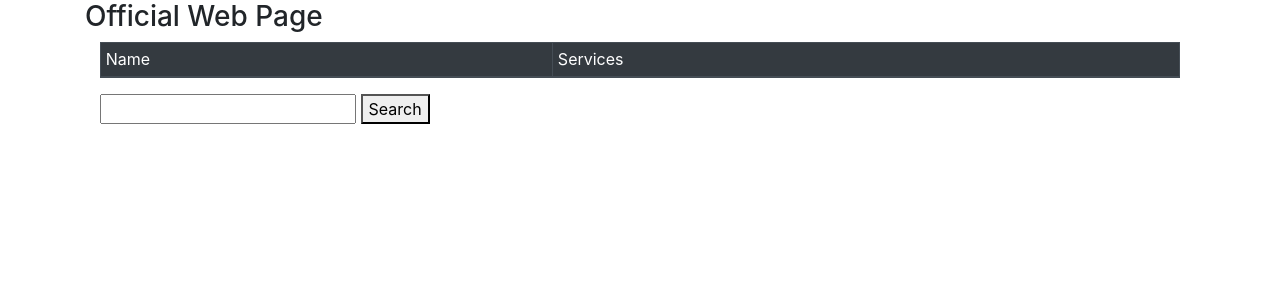
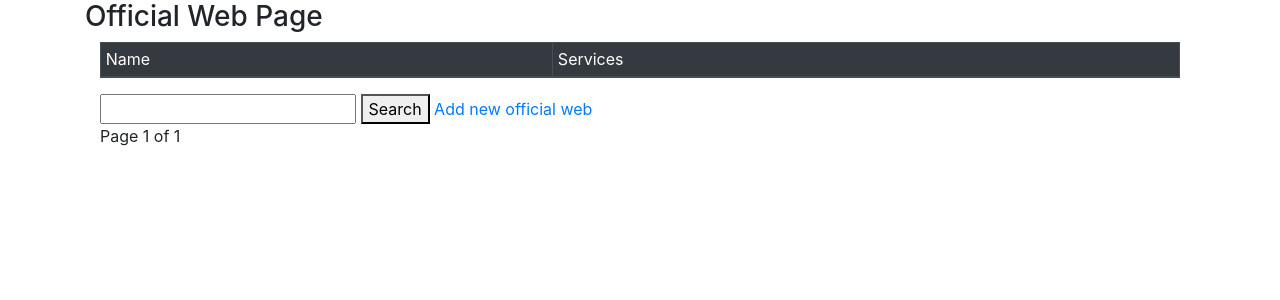
Before and after one commit to Jasson-Reynaldo/Final_SSWP_GameStation, a Django app: page /official_web in a window 1280 px wide. Shown: the part 200-500 px from the top of the page. Run offline with Django 3.2, Linux system fonts and the light colour scheme; data that the repository does not hold is empty; some web fonts are replaced.

Commit message:
Update Developer and Official Web: Add paginator and add item

```diff
--- a/GameStation/GameList/controllers/developer_controller.py
+++ b/GameStation/GameList/controllers/developer_controller.py
@@ -4,6 +4,7 @@ from django.forms.models import model_to_dict
 from django.http import HttpResponse, HttpResponseRedirect, JsonResponse
 from django.urls import reverse
 from GameList.forms.developer import DeveloperForm
+from django.core.paginator import Paginator
 from django.contrib.auth.decorators import login_required
 import requests
 
@@ -22,8 +23,11 @@ def index(request):
                 developers = developers.filter(last_name__icontains=name)
     else:
         developers = Developer.objects.all()
+    paginator = Paginator(developers, 10)
+    page_number = request.GET.get('page')
+    page_obj = paginator.get_page(page_number)
     data = {
-        'developers': developers,
+        'page_obj': page_obj,
     }
 
     return render(request, 'developer/index.html', context=data)
--- a/GameStation/GameList/controllers/official_web_controller.py
+++ b/GameStation/GameList/controllers/official_web_controller.py
@@ -4,6 +4,7 @@ from django.forms.models import model_to_dict
 from django.http import HttpResponse, HttpResponseRedirect, JsonResponse
 from django.urls import reverse
 from GameList.forms.official_web import Official_webForm
+from django.core.paginator import Paginator
 from django.contrib.auth.decorators import login_required
 import requests
 
@@ -14,8 +15,11 @@ def index(request):
         official_webs = Official_web.objects.filter(name__icontains=name)
     else:
         official_webs = Official_web.objects.all()
+    paginator = Paginator(official_webs, 10)
+    page_number = request.GET.get('page')
+    page_obj = paginator.get_page(page_number)
     data = {
-        'official_webs': official_webs,
+        'page_obj': page_obj,
     }
 
     return render(request, 'official_web/index.html', context=data)
--- a/GameStation/GameList/templates/official_web/index.html
+++ b/GameStation/GameList/templates/official_web/index.html
@@ -29,6 +29,24 @@
         {% csrf_token %}
         <input name="name" type="text"/>
         <button type="submit">Search</button>
+        <a href="{% url 'add_official_web' %}">Add new official web</a>
+        <div class="pagination">
+        <span class="step-links">
+            {% if page_obj.has_previous %}
+            <a href="?page=1">&laquo; First</a>
+            <a href="?page={{ page_obj.previous_page_number }}">Previous</a>
+            {% endif %}
+
+            <span class="current">
+                Page {{ page_obj.number }} of {{ page_obj.paginator.num_pages }}
+            </span>
+
+            {% if page_obj.has_next %}
+            <a href="?page={{ page_obj.next_page_number }}">Next</a>
+            <a href="?page={{ page_obj.paginator.num_pages }}">Last &raquo;</a>
+            {% endif %}
+        </span>
+    </div>
     </form>
 </div>
 {% endblock %}
```
Also changed, not shown: GameStation/GameList/templates/developer/index.html (+18 -0 lines).
